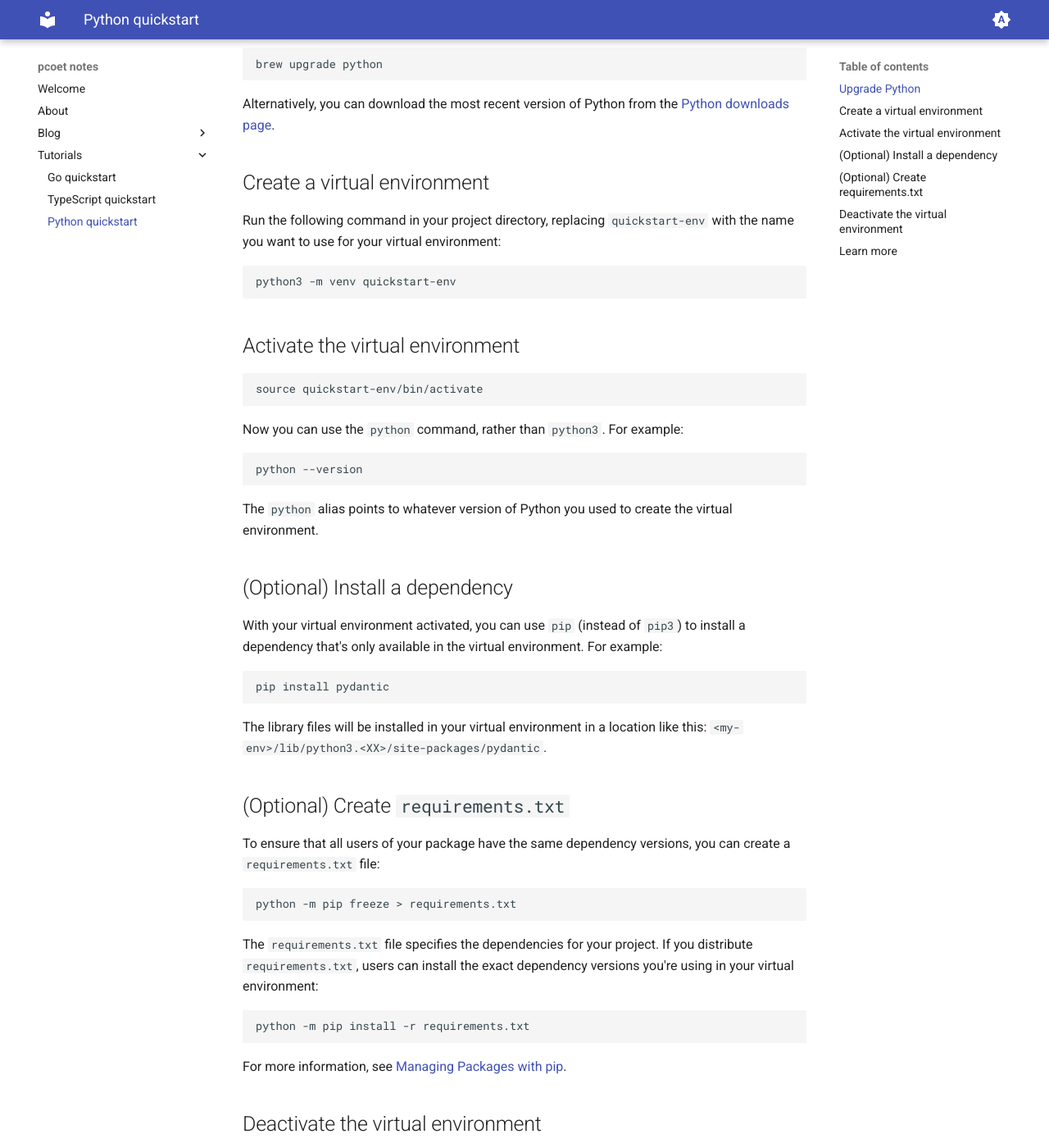
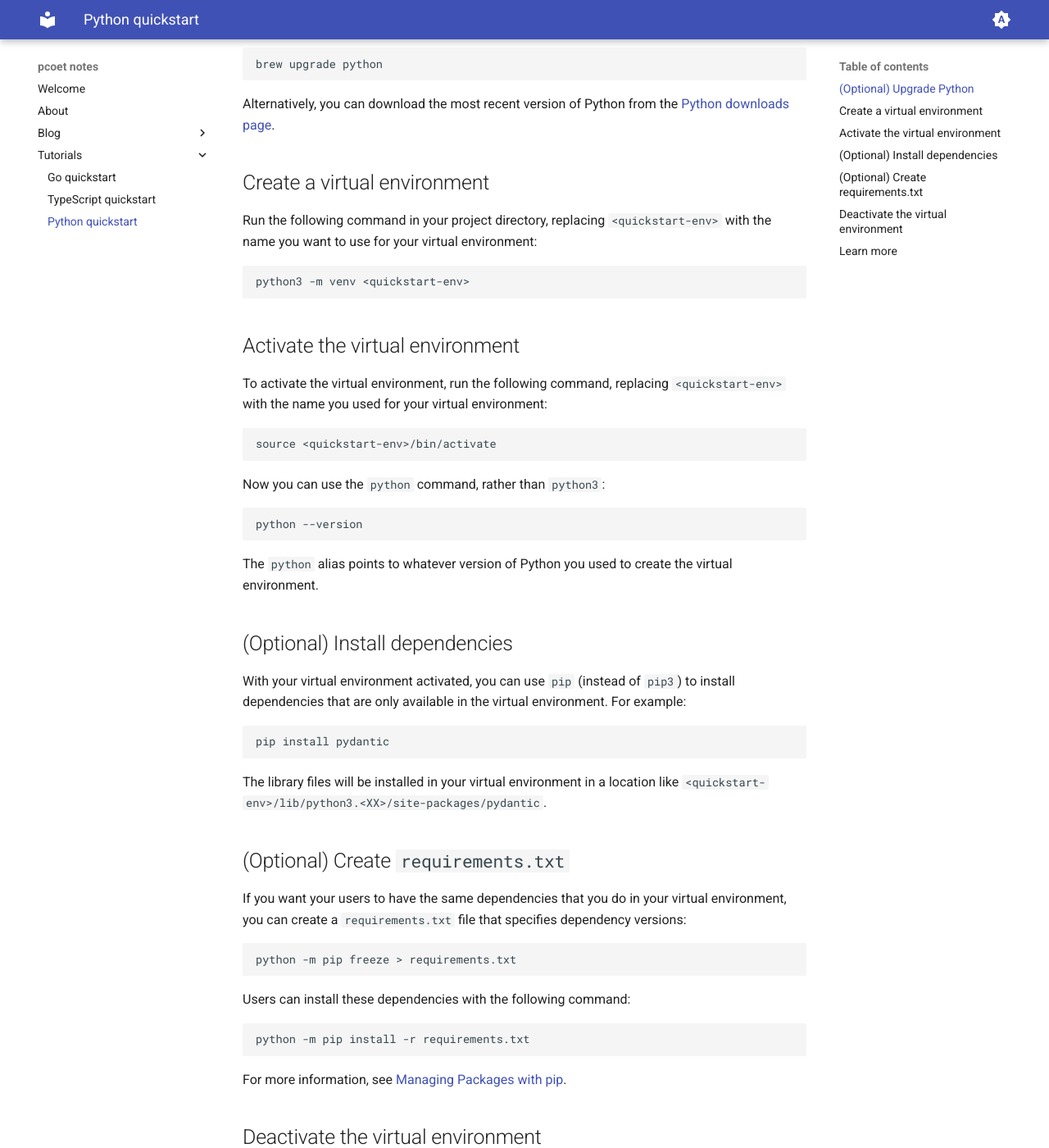
Before and after one commit to pcoet/pcoet.github.io, an MkDocs documentation site: the page built from docs/tutorials/py-quickstart.md, in a window 1280 px wide and 1400 px high, scrolled down 541 px. Shown: the whole window at 82% size. Built offline with MkDocs 1.6.1 and Material for MkDocs 9.7.7, drawn with Linux system fonts in a browser that asks for light colours; some of the changed text lies outside the part shown.

Commit message:
updated about and Python quickstart tutorial

```diff
--- a/docs/tutorials/py-quickstart.md
+++ b/docs/tutorials/py-quickstart.md
@@ -5,23 +5,24 @@ tags:
 
 # Python quickstart
 
-This tutorial shows you how to set up a Python virtual environment on macOS
-using [venv](https://docs.python.org/3/library/venv.html).
-
-## Upgrade Python
+This tutorial shows you how to use
+[venv](https://docs.python.org/3/library/venv.html) to set up a Python virtual
+environment on macOS.
 
 To complete this tutorial, you need Python 3.3 or higher. To check your Python
 version, run
 
     python3 --version
 
-If you're using the default macOS version of Python, consider installing a more
-recent version. If you have [Homebrew](https://brew.sh/), you
-can install Python like this:
+## (Optional) Upgrade Python
+
+You might want to upgrade your version of Python before creating a virtual
+environment. If you have [Homebrew](https://brew.sh/), you can install a
+recent version of Python using this command:
 
     brew install python
 
-To upgrade a Homebrew version of Python, run
+To upgrade a Homebrew version of Python, run the following command:
 
     brew upgrade python
 
@@ -31,42 +32,44 @@ Alternatively, you can download the most recent version of Python from the
 ## Create a virtual environment
 
 Run the following command in your project directory, replacing
-`quickstart-env` with the name you want to use for your virtual environment:
+`<quickstart-env>` with the name you want to use for your virtual environment:
 
-    python3 -m venv quickstart-env
+    python3 -m venv <quickstart-env>
 
 ## Activate the virtual environment
 
-    source quickstart-env/bin/activate
+To activate the virtual environment, run the following command, replacing
+`<quickstart-env>` with the name you used for your virtual environment:
 
-Now you can use the `python` command, rather than `python3`. For example:
+    source <quickstart-env>/bin/activate
+
+Now you can use the `python` command, rather than `python3`:
 
     python --version
 
 The `python` alias points to whatever version of Python you used to create the
 virtual environment.
 
-## (Optional) Install a dependency
+## (Optional) Install dependencies
 
 With your virtual environment activated, you can use `pip` (instead of `pip3`)
-to install a dependency that's only available in the virtual environment. For
+to install dependencies that are only available in the virtual environment. For
 example:
 
     pip install pydantic
 
 The library files will be installed in your virtual environment in a location
-like this: `<my-env>/lib/python3.<XX>/site-packages/pydantic`.
+like `<quickstart-env>/lib/python3.<XX>/site-packages/pydantic`.
 
 ## (Optional) Create `requirements.txt`
 
-To ensure that all users of your package have the same dependency versions, you
-can create a `requirements.txt` file:
+If you want your users to have the same dependencies that you do in your virtual
+environment, you can create a `requirements.txt` file that specifies dependency
+versions:
 
     python -m pip freeze > requirements.txt
 
-The `requirements.txt` file specifies the dependencies for your project.
-If you distribute `requirements.txt`, users can install the exact dependency
-versions you're using in your virtual environment:
+Users can install these dependencies with the following command:
 
     python -m pip install -r requirements.txt
 
@@ -89,6 +92,7 @@ You can configure VS Code to use the Python version in your virtual environment.
 To learn more, see
 [Python in Visual Studio Code](https://code.visualstudio.com/docs/languages/python#_environments).
 
-To learn more about virtual environments, see
-[Virtual Environments and Packages](https://docs.python.org/3/tutorial/venv.html)
-and the [venv library docs](https://docs.python.org/3/library/venv.html).
+To learn more about virtual environments, see the following resources:
+
+* [Virtual Environments and Packages](https://docs.python.org/3/tutorial/venv.html)
+* [venv — Creation of virtual environments](https://docs.python.org/3/library/venv.html)
```
Also changed, not shown: README.md (+3 -1 lines), docs/about.md (+19 -21 lines), docs/blog/posts/watt-logic.md (+9 -0 lines), docs/index.md (+2 -4 lines).
